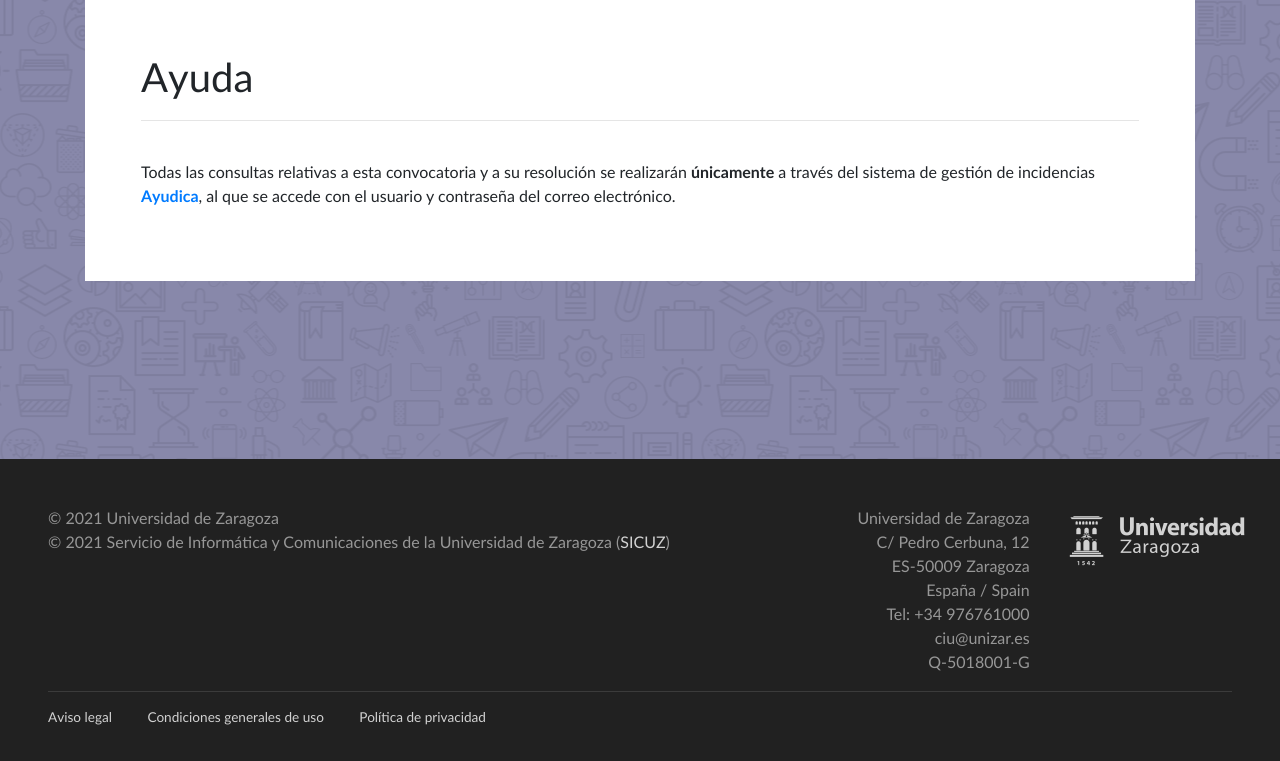
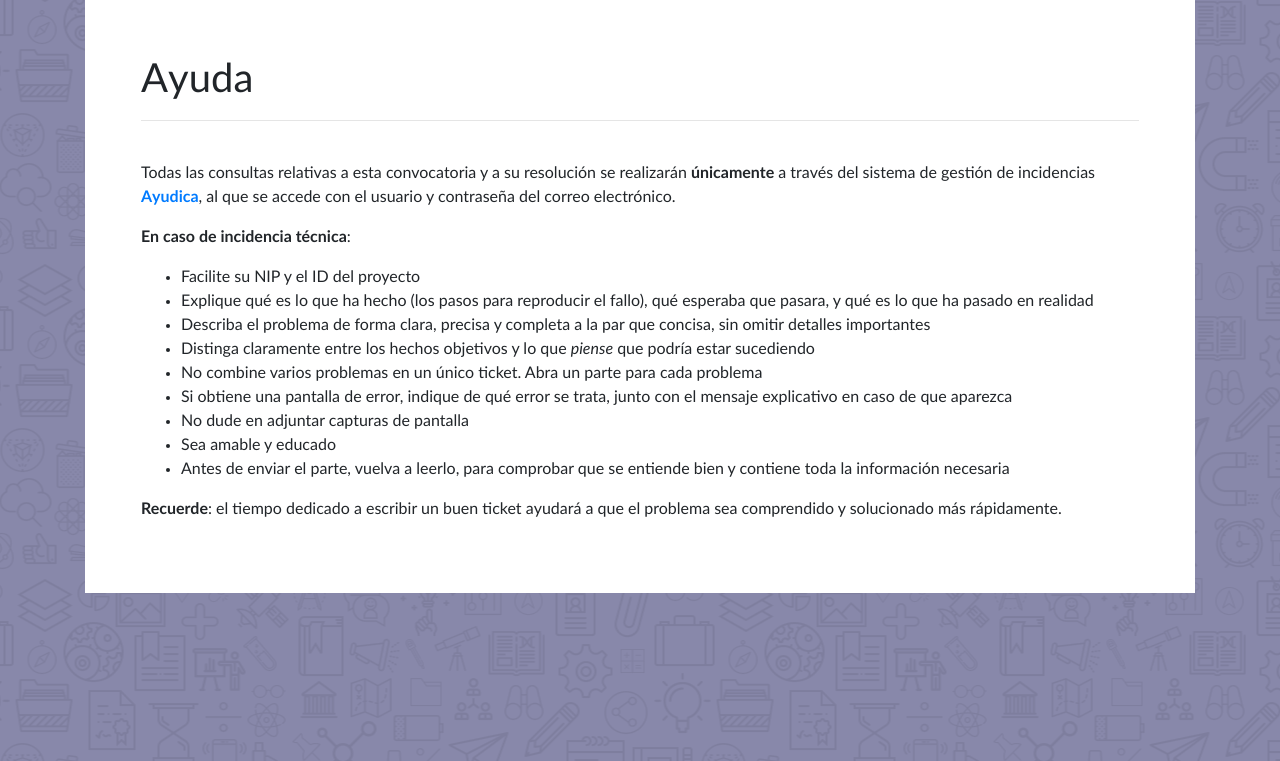
Before and after one commit to Servicio-Informatica-Comunicaciones-UZ/manhattan, a Django app: template templates/ayuda.html in a window 1280 px wide. Shown: the part 56-817 px from the top of the page. Before the commit the page ends 781 px from the top, so only its background shows below. Run offline with Django 3.2, Linux system fonts and the light colour scheme; the template is opened without the code that fills it, so the values that code supplies are empty; the visitor is signed in with stand-in values (Sample User, id 1); parts of the project's set-up code (start-up, migrations or seed data) failed here and were passed over; some libraries are stand-ins or nearby versions; some web fonts are replaced.

Commit message:
ui Como reportar una incidencia

```diff
--- a/templates/ayuda.html
+++ b/templates/ayuda.html
@@ -16,5 +16,23 @@
     al que se accede con el usuario y contraseña del correo electrónico.
     {% endblocktrans %}
   </p>
+
+  {% blocktrans %}
+    <p><strong>En caso de incidencia técnica</strong>:</p>
+
+    <ul>
+      <li>Facilite su NIP y el ID del proyecto</li>
+      <li>Explique qué es lo que ha hecho (los pasos para reproducir el fallo), qué esperaba que pasara, y qué es lo que ha pasado en realidad</li>
+      <li>Describa el problema de forma clara, precisa y completa a la par que concisa, sin omitir detalles importantes</li>
+      <li>Distinga claramente entre los hechos objetivos y lo que <em>piense</em> que podría estar sucediendo</li>
+      <li>No combine varios problemas en un único ticket. Abra un parte para cada problema</li>
+      <li>Si obtiene una pantalla de error, indique de qué error se trata, junto con el mensaje explicativo en caso de que aparezca</li>
+      <li>No dude en adjuntar capturas de pantalla</li>
+      <li>Sea amable y educado</li>
+      <li>Antes de enviar el parte, vuelva a leerlo, para comprobar que se entiende bien y contiene toda la información necesaria</li>
+    </ul>
+
+    <p><strong>Recuerde</strong>: el tiempo dedicado a escribir un buen ticket ayudará a que el problema sea comprendido y solucionado más rápidamente.</p>
+  {% endblocktrans %}
 </div>
 {% endblock content %}
```
